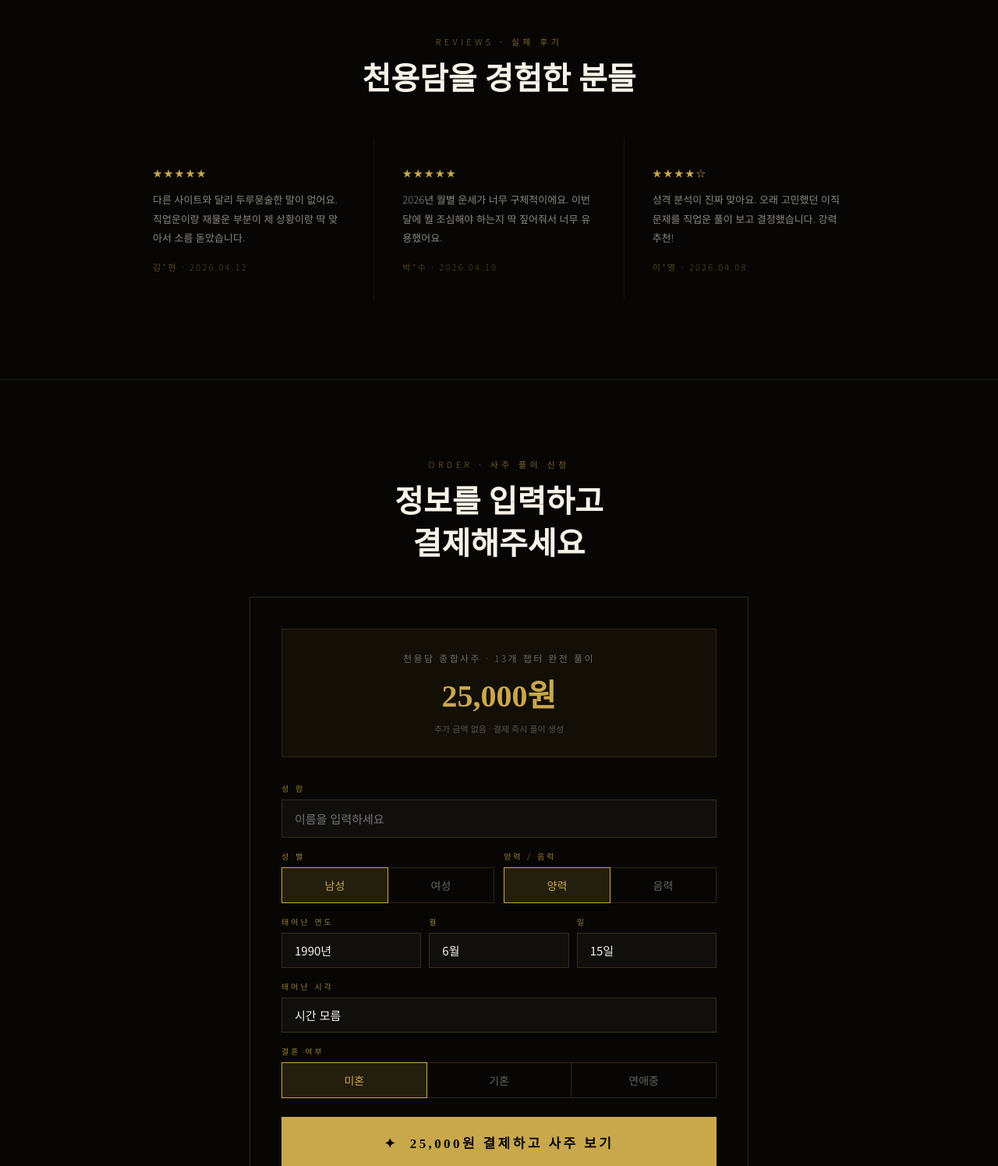
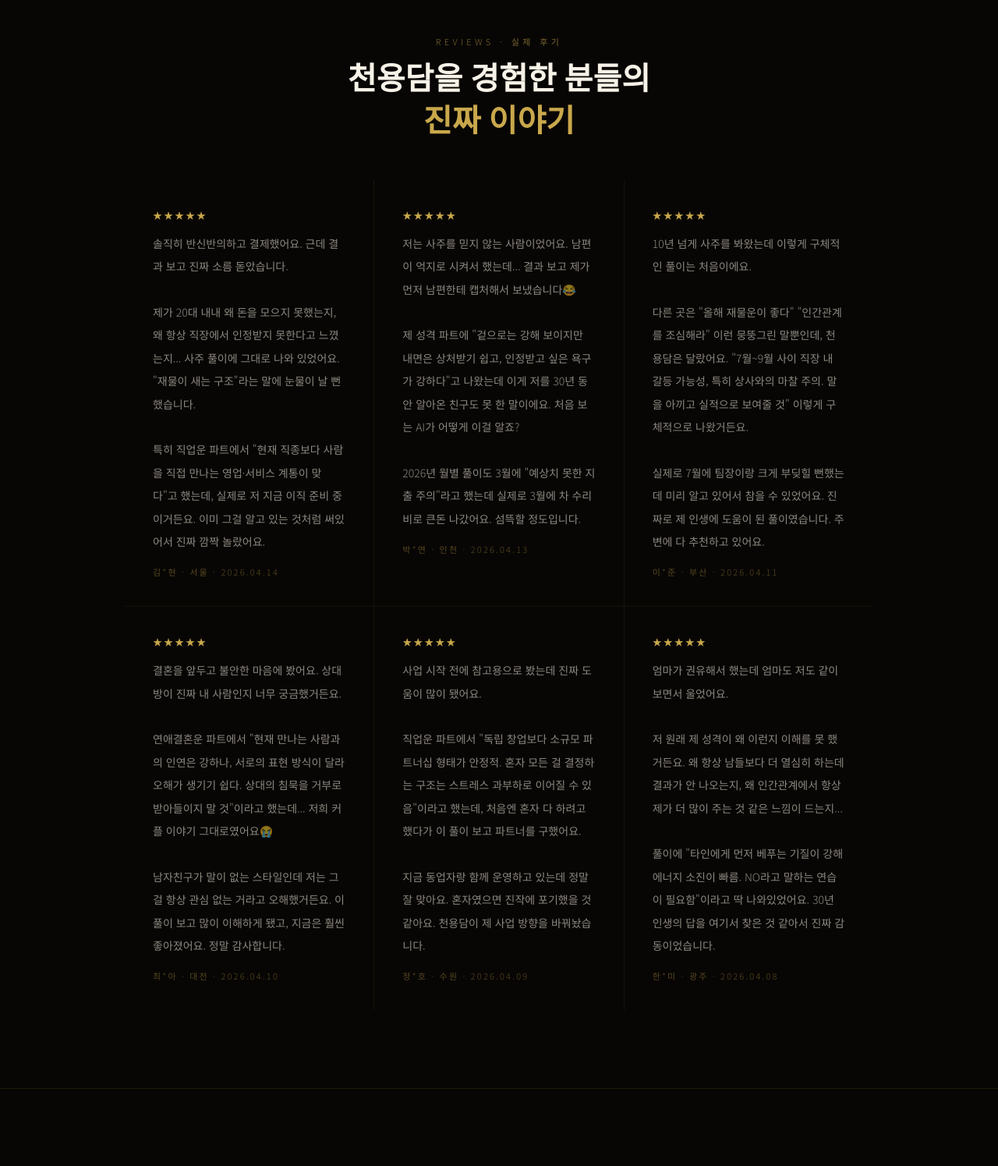
Before and after one commit to alter1115/cheonyongdam, a website: page public/index.html in a window 1280 px wide. Shown: the part 2360-3855 px from the top of the page at 78% size. Drawn offline with Linux system fonts and the light colour scheme.

Commit message:
update reviews

```diff
--- a/public/index.html
+++ b/public/index.html
@@ -252,11 +252,88 @@ footer p{font-size:11px;color:rgba(247,242,232,.18);line-height:2;}
 <!-- 후기 -->
 <section class="reviews">
   <p class="sec-label">REVIEWS · 실제 후기</p>
-  <h2 class="sec-title" style="margin-bottom:48px">천용담을 경험한 분들</h2>
+  <h2 class="sec-title" style="margin-bottom:48px">천용담을 경험한 분들의<br><span class="g">진짜 이야기</span></h2>
   <div class="review-grid">
-    <div class="review-card"><div class="review-stars">★★★★★</div><p class="review-txt">다른 사이트와 달리 두루뭉술한 말이 없어요. 직업운이랑 재물운 부분이 제 상황이랑 딱 맞아서 소름 돋았습니다.</p><div class="review-author">김*현 · 2026.04.12</div></div>
-    <div class="review-card"><div class="review-stars">★★★★★</div><p class="review-txt">2026년 월별 운세가 너무 구체적이에요. 이번 달에 뭘 조심해야 하는지 딱 짚어줘서 너무 유용했어요.</p><div class="review-author">박*수 · 2026.04.10</div></div>
-    <div class="review-card"><div class="review-stars">★★★★☆</div><p class="review-txt">성격 분석이 진짜 맞아요. 오래 고민했던 이직 문제를 직업운 풀이 보고 결정했습니다. 강력 추천!</p><div class="review-author">이*영 · 2026.04.08</div></div>
+
+    <div class="review-card">
+      <div class="review-stars">★★★★★</div>
+      <p class="review-txt" style="font-size:14px;line-height:2.1">
+        솔직히 반신반의하고 결제했어요. 근데 결과 보고 진짜 소름 돋았습니다.<br><br>
+        제가 20대 내내 왜 돈을 모으지 못했는지, 왜 항상 직장에서 인정받지 못한다고 느꼈는지...
+        사주 풀이에 그대로 나와 있었어요. "재물이 새는 구조"라는 말에 눈물이 날 뻔했습니다.<br><br>
+        특히 직업운 파트에서 "현재 직종보다 사람을 직접 만나는 영업·서비스 계통이 맞다"고 했는데,
+        실제로 저 지금 이직 준비 중이거든요. 이미 그걸 알고 있는 것처럼 써있어서 진짜 깜짝 놀랐어요.
+      </p>
+      <div class="review-author">김*현 · 서울 · 2026.04.14</div>
+    </div>
+
+    <div class="review-card">
+      <div class="review-stars">★★★★★</div>
+      <p class="review-txt" style="font-size:14px;line-height:2.1">
+        저는 사주를 믿지 않는 사람이었어요. 남편이 억지로 시켜서 했는데...
+        결과 보고 제가 먼저 남편한테 캡처해서 보냈습니다😂<br><br>
+        제 성격 파트에 "겉으로는 강해 보이지만 내면은 상처받기 쉽고,
+        인정받고 싶은 욕구가 강하다"고 나왔는데 이게 저를 30년 동안 알아온 친구도
+        못 한 말이에요. 처음 보는 AI가 어떻게 이걸 알죠?<br><br>
+        2026년 월별 풀이도 3월에 "예상치 못한 지출 주의"라고 했는데
+        실제로 3월에 차 수리비로 큰돈 나갔어요. 섬뜩할 정도입니다.
+      </p>
+      <div class="review-author">박*연 · 인천 · 2026.04.13</div>
+    </div>
+
+    <div class="review-card">
+      <div class="review-stars">★★★★★</div>
+      <p class="review-txt" style="font-size:14px;line-height:2.1">
+        10년 넘게 사주를 봐왔는데 이렇게 구체적인 풀이는 처음이에요.<br><br>
+        다른 곳은 "올해 재물운이 좋다" "인간관계를 조심해라" 이런 뭉뚱그린 말뿐인데,
+        천용담은 달랐어요. "7월~9월 사이 직장 내 갈등 가능성, 특히 상사와의 마찰 주의.
+        말을 아끼고 실적으로 보여줄 것" 이렇게 구체적으로 나왔거든요.<br><br>
+        실제로 7월에 팀장이랑 크게 부딪힐 뻔했는데 미리 알고 있어서 참을 수 있었어요.
+        진짜로 제 인생에 도움이 된 풀이였습니다. 주변에 다 추천하고 있어요.
+      </p>
+      <div class="review-author">이*준 · 부산 · 2026.04.11</div>
+    </div>
+
+    <div class="review-card">
+      <div class="review-stars">★★★★★</div>
+      <p class="review-txt" style="font-size:14px;line-height:2.1">
+        결혼을 앞두고 불안한 마음에 봤어요. 상대방이 진짜 내 사람인지 너무 궁금했거든요.<br><br>
+        연애결혼운 파트에서 "현재 만나는 사람과의 인연은 강하나,
+        서로의 표현 방식이 달라 오해가 생기기 쉽다. 상대의 침묵을 거부로 받아들이지 말 것"이라고 했는데...
+        저희 커플 이야기 그대로였어요😭<br><br>
+        남자친구가 말이 없는 스타일인데 저는 그걸 항상 관심 없는 거라고 오해했거든요.
+        이 풀이 보고 많이 이해하게 됐고, 지금은 훨씬 좋아졌어요. 정말 감사합니다.
+      </p>
+      <div class="review-author">최*아 · 대전 · 2026.04.10</div>
+    </div>
+
+    <div class="review-card">
+      <div class="review-stars">★★★★★</div>
+      <p class="review-txt" style="font-size:14px;line-height:2.1">
+        사업 시작 전에 참고용으로 봤는데 진짜 도움이 많이 됐어요.<br><br>
+        직업운 파트에서 "독립 창업보다 소규모 파트너십 형태가 안정적.
+        혼자 모든 걸 결정하는 구조는 스트레스 과부하로 이어질 수 있음"이라고 했는데,
+        처음엔 혼자 다 하려고 했다가 이 풀이 보고 파트너를 구했어요.<br><br>
+        지금 동업자랑 함께 운영하고 있는데 정말 잘 맞아요.
+        혼자였으면 진작에 포기했을 것 같아요. 천용담이 제 사업 방향을 바꿔놨습니다.
+      </p>
+      <div class="review-author">정*호 · 수원 · 2026.04.09</div>
+    </div>
+
+    <div class="review-card">
+      <div class="review-stars">★★★★★</div>
+      <p class="review-txt" style="font-size:14px;line-height:2.1">
+        엄마가 권유해서 했는데 엄마도 저도 같이 보면서 울었어요.<br><br>
+        저 원래 제 성격이 왜 이런지 이해를 못 했거든요.
+        왜 항상 남들보다 더 열심히 하는데 결과가 안 나오는지,
+        왜 인간관계에서 항상 제가 더 많이 주는 것 같은 느낌이 드는지...<br><br>
+        풀이에 "타인에게 먼저 베푸는 기질이 강해 에너지 소진이 빠름.
+        NO라고 말하는 연습이 필요함"이라고 딱 나와있었어요.
+        30년 인생의 답을 여기서 찾은 것 같아서 진짜 감동이었습니다.
+      </p>
+      <div class="review-author">한*미 · 광주 · 2026.04.08</div>
+    </div>
+
   </div>
 </section>
 
```
